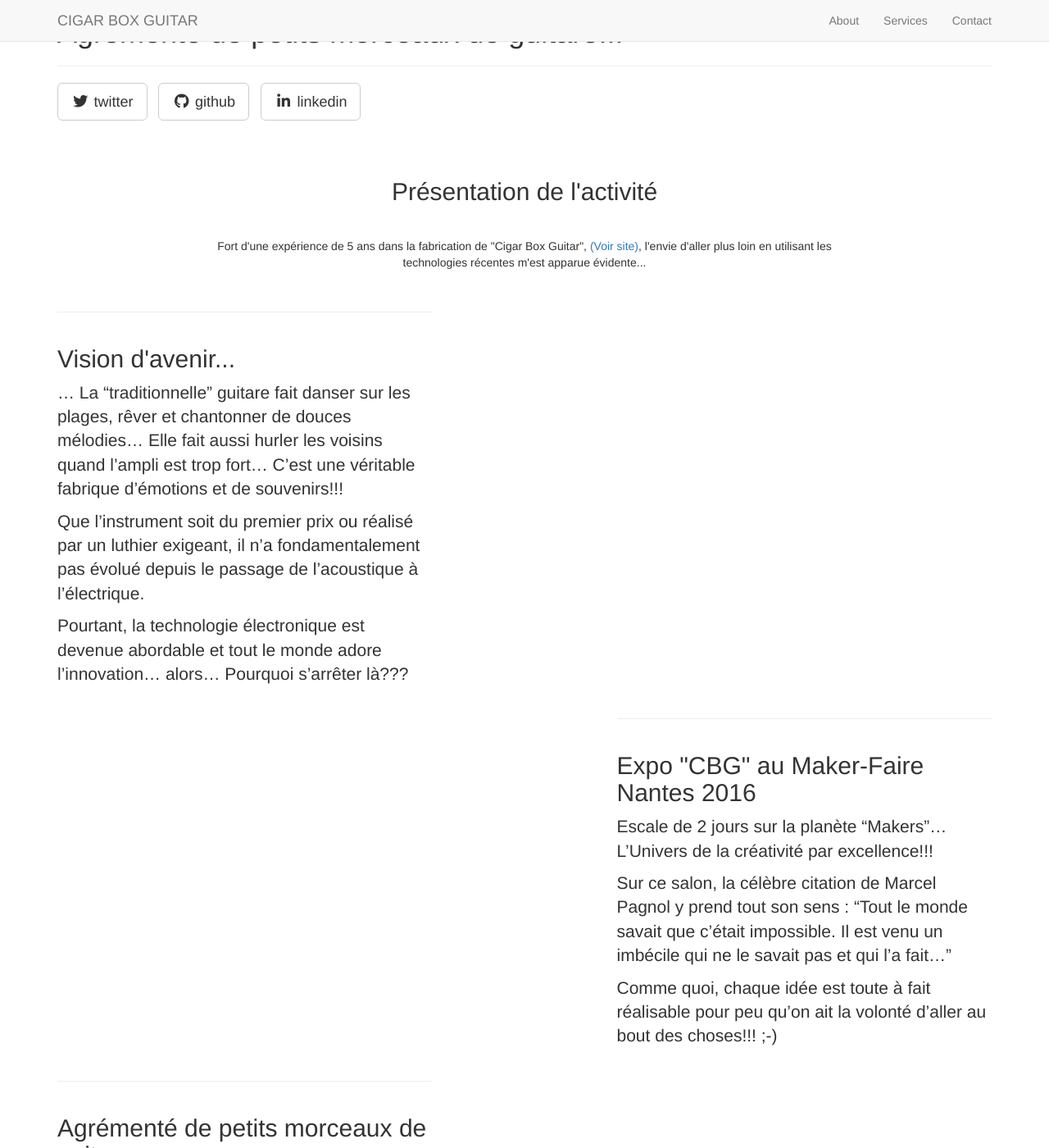
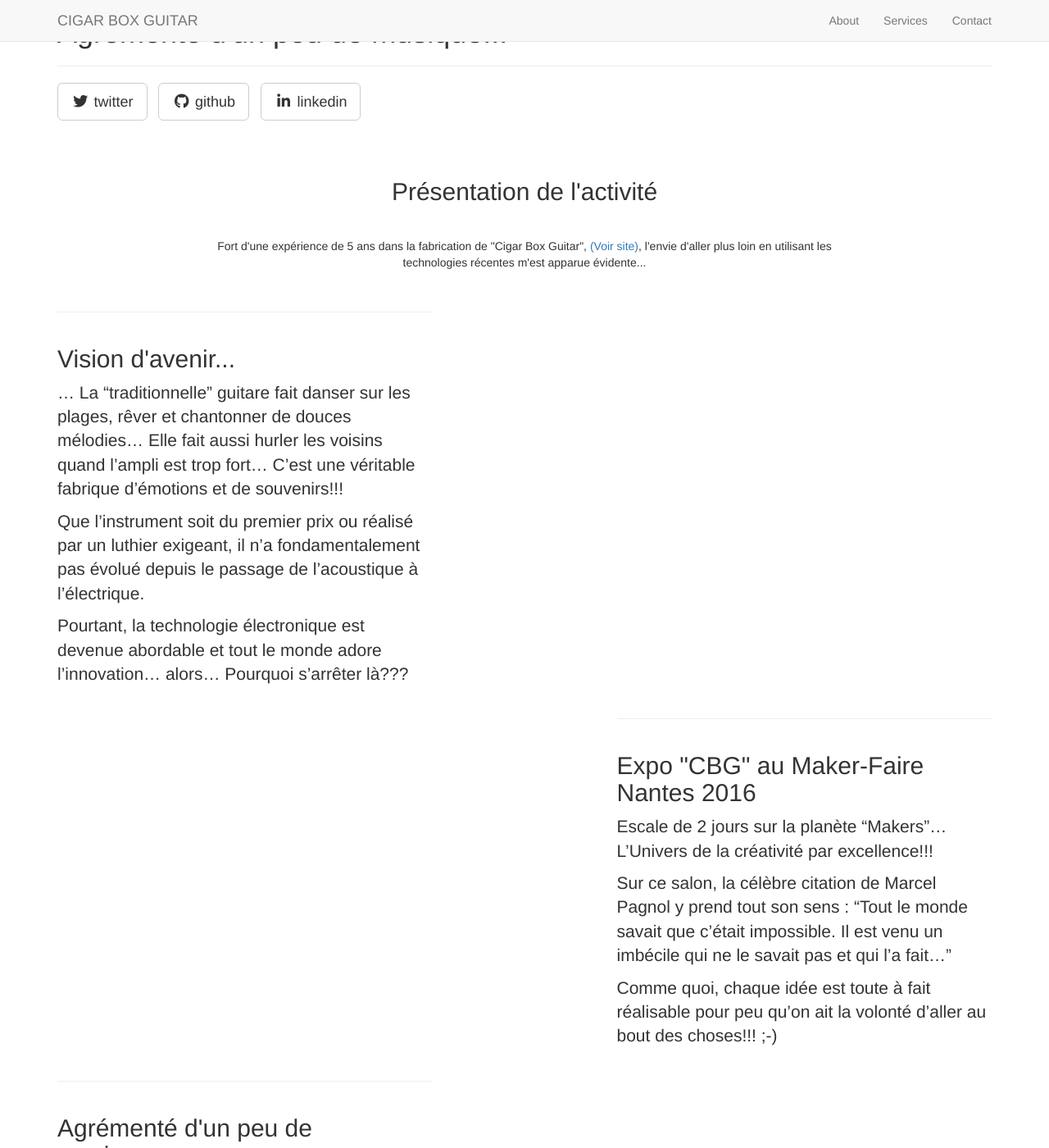
Before and after one commit to DenisThouret/DenisThouret.github.io, a Jekyll site: the page built from _posts/2014-09-23-services-3.markdown, in a window 1280 px wide and 1400 px high. Shown: the whole window at 82% size. Built offline with Jekyll 4.4.1, drawn with Linux system fonts in a browser that asks for light colours; nearby versions of some CDN libraries; library files that are not in the unit come from our copies; some of the changed text lies outside the part shown.

Commit message:
Add files via upload

```diff
--- a/_posts/2014-09-23-services-3.markdown
+++ b/_posts/2014-09-23-services-3.markdown
@@ -2,7 +2,7 @@
 layout: default
 img: dog.png
 category: Services
-title: Agrémenté de petits morceaux de guitare...
+title: Agrémenté d'un peu de musique...
 description: |
 ---
 ... Pour le plaisir du badaud
```
